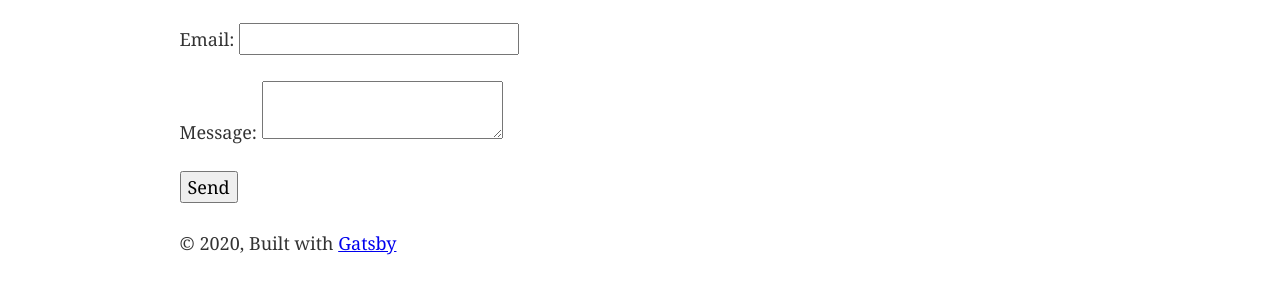
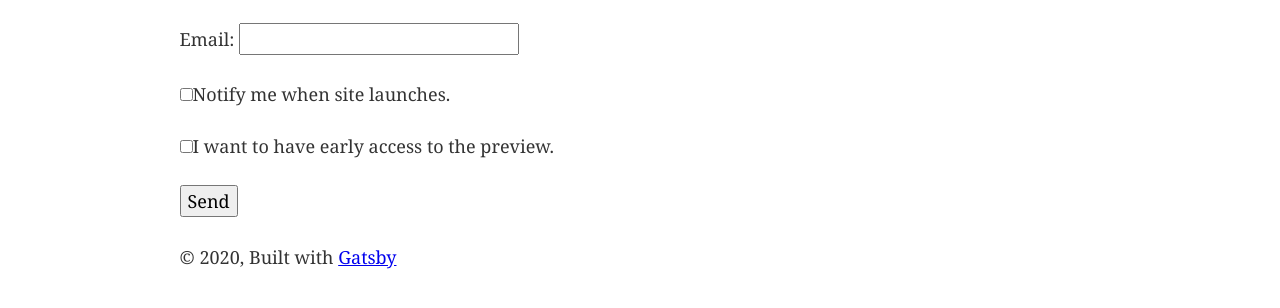
Before and after one commit to menuhub/waiting-line, a Gatsby site: page / in a window 1280 px wide. Shown: the part 100-408 px from the top of the page. Built offline with nearby package versions, Linux system fonts and the light colour scheme; Gatsby itself is replaced by a stand-in of ours.

Commit message:
beta form fields

```diff
--- a/src/pages/index.js
+++ b/src/pages/index.js
@@ -7,19 +7,23 @@ import SEO from "../components/seo"
 
 const IndexPage = () => (
   <Layout>
-    <form name="contact" method="POST" data-netlify="true">
-      <input type="hidden" name="form-name" value="contact" />
+    <form name="beta" method="POST" data-netlify="true">
+      <input type="hidden" name="form-name" value="beta" />
       <p>
         <label>
           Email: <input type="text" name="name" />
         </label>
       </p>
       <p>
-        <label>
-          Message: <textarea name="message"></textarea>
+        <input type="checkbox" id="notification" name="notify" />
+        <label htmlFor="notification">Notify me when site launches.</label>
+      </p>
+      <p>
+        <input type="checkbox" id="earlyAccess" name="invite" />
+        <label htmlFor="earlyAccess">
+          I want to have early access to the preview.
         </label>
       </p>
-      <div data-netlify-recaptcha="true"></div>
       <p>
         <button type="submit">Send</button>
       </p>
```
